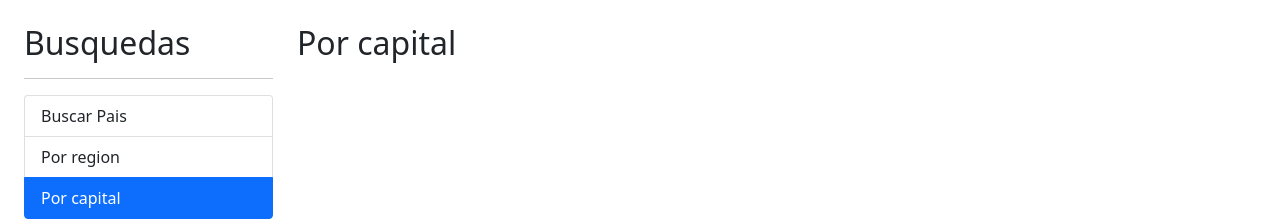
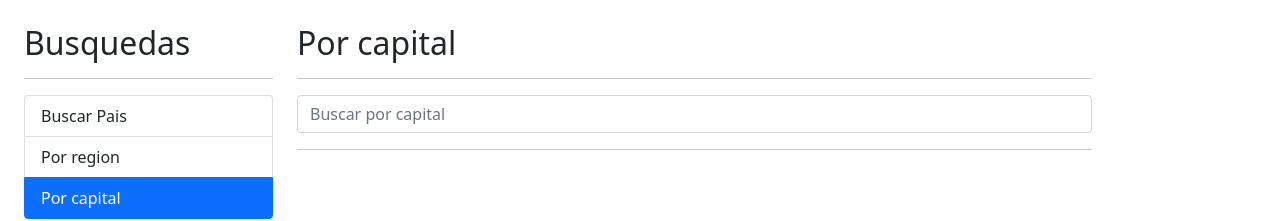
Before and after one commit to davidcrc/paisesApp, an Angular app: page /capital in a window 1280 px wide. Shown: the top 221 px of the page. Built offline with nearby package versions, Linux system fonts and the light colour scheme.

Commit message:
8-19. Por Capital

```diff
--- a/src/app/pais/components/pais-input/pais-input.component.html
+++ b/src/app/pais/components/pais-input/pais-input.component.html
@@ -2,7 +2,8 @@
   <input
     type="text"
     name="termino"
-    placeholder="Buscar pais"
+    [placeholder]="placeholder"
+    [(ngModel)]="termino"
     [(ngModel)]="termino"
     class="form-control"
     (input)="teclaPresionada()"
--- a/src/app/pais/components/pais-input/pais-input.component.ts
+++ b/src/app/pais/components/pais-input/pais-input.component.ts
@@ -1,4 +1,4 @@
-import { Component, EventEmitter, OnInit, Output } from '@angular/core';
+import { Component, EventEmitter, Input, OnInit, Output } from '@angular/core';
 import { debounceTime, Subject } from 'rxjs';
 
 @Component({
@@ -11,6 +11,8 @@ export class PaisInputComponent implements OnInit {
   @Output() onEnter: EventEmitter<string> = new EventEmitter();
   @Output() onDebounce: EventEmitter<string> = new EventEmitter();
   debouncer: Subject<string> = new Subject();
+
+  @Input() placeholder: string = '';
 
   termino: string = '';
 
--- a/src/app/pais/components/pais-tabla/pais-tabla.component.html
+++ b/src/app/pais/components/pais-tabla/pais-tabla.component.html
@@ -14,7 +14,7 @@
       <td>
         <img [src]="pais.flags.png" alt="" class="small-flag" />
       </td>
-      <td>{{ pais.name.common }}</td>
+      <td>{{ pais.capital }}, {{ pais.name.common }}</td>
       <td>{{ pais.population | number }}</td>
       <td>
         <a [routerLink]="['/pais', pais.cca2]">+Ver..</a>
--- a/src/app/pais/pages/por-capital/por-capital.component.html
+++ b/src/app/pais/pages/por-capital/por-capital.component.html
@@ -1 +1,26 @@
 <h2>Por capital</h2>
+
+<hr />
+
+<div class="row">
+  <div class="col">
+    <!-- REVIEW: Aqui llama al onEnter definido en el input y atrapa la emision -->
+    <app-pais-input
+      (onEnter)="Buscar($event)"
+      (onDebounce)="sugerencias($event)"
+      placeholder="Buscar por capital"
+    ></app-pais-input>
+  </div>
+</div>
+
+<hr />
+
+<div *ngIf="hayError" class="alert alert-danger">
+  No hay busquedas con el termino: {{ termino }}
+</div>
+
+<div *ngIf="paises.length > 0" class="row">
+  <div class="col">
+    <app-pais-tabla [paises]="paises"></app-pais-tabla>
+  </div>
+</div>
--- a/src/app/pais/pages/por-capital/por-capital.component.ts
+++ b/src/app/pais/pages/por-capital/por-capital.component.ts
@@ -1,12 +1,39 @@
-import { Component, Input, OnInit } from '@angular/core';
+import { Component } from '@angular/core';
+import { Country } from '../../interfaces/pais.interface';
+import { PaisService } from '../../services/pais.service';
 
 @Component({
   selector: 'app-por-capital',
   templateUrl: './por-capital.component.html',
   styles: [],
 })
-export class PorCapitalComponent implements OnInit {
-  constructor() {}
+export class PorCapitalComponent {
+  termino: string = '';
+  hayError: Boolean = false;
+  paises: Country[] = [];
 
-  ngOnInit(): void {}
+  constructor(private paisService: PaisService) {}
+
+  Buscar(termino: string) {
+    this.hayError = false;
+    this.termino = termino;
+    console.log('buscate', this.termino);
+
+    this.paisService.buscarCapital(this.termino).subscribe(
+      (paises) => {
+        console.log('paises', paises);
+        this.paises = paises;
+      },
+      (err) => {
+        console.log('err', err);
+        this.hayError = true;
+        this.paises = [];
+      }
+    );
+  }
+
+  sugerencias(termino: string) {
+    this.hayError = false;
+    // TODO: crear sugernecias
+  }
 }
--- a/src/app/pais/pages/por-pais/por-pais.component.html
+++ b/src/app/pais/pages/por-pais/por-pais.component.html
@@ -7,6 +7,7 @@
     <app-pais-input
       (onEnter)="Buscar($event)"
       (onDebounce)="sugerencias($event)"
+      placeholder="Buscar por pais"
     ></app-pais-input>
   </div>
 </div>
--- a/src/app/pais/services/pais.service.ts
+++ b/src/app/pais/services/pais.service.ts
@@ -15,4 +15,9 @@ export class PaisService {
     const url = `${this.apiUrl}/name/${termino}`;
     return this.http.get<Country[]>(url);
   }
+
+  buscarCapital(termino: string): Observable<Country[]> {
+    const url = `${this.apiUrl}/capital/${termino}`;
+    return this.http.get<Country[]>(url);
+  }
 }
```
